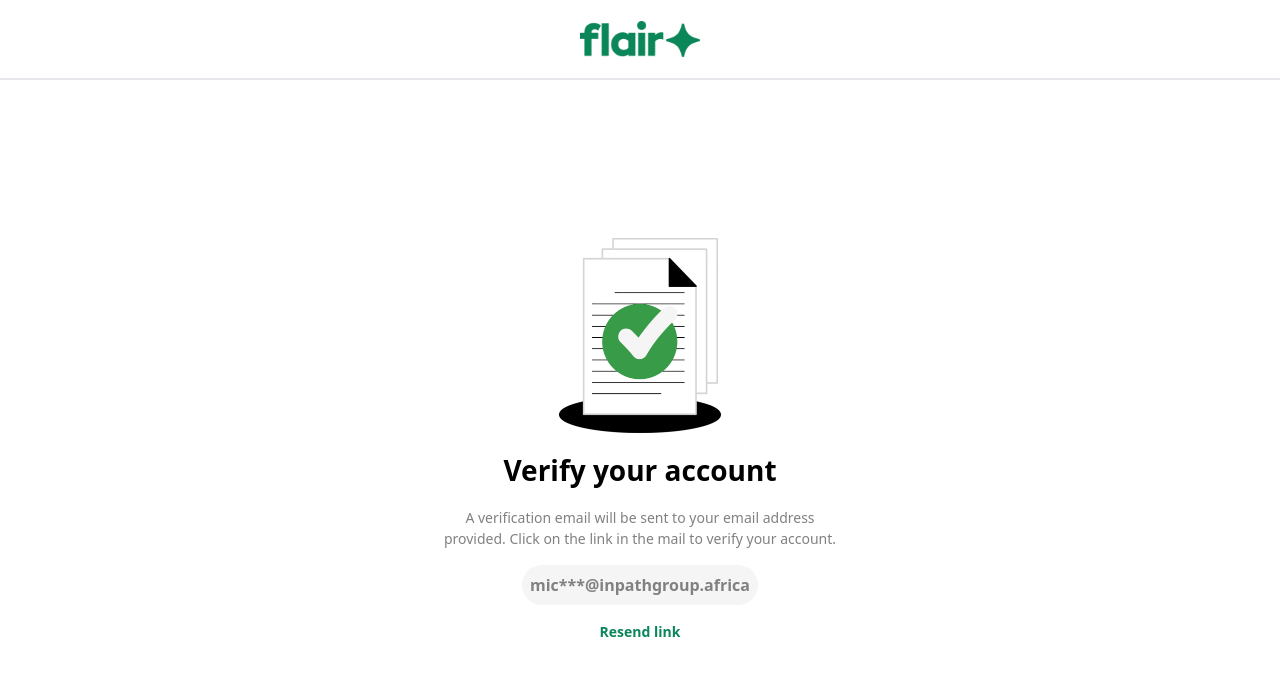
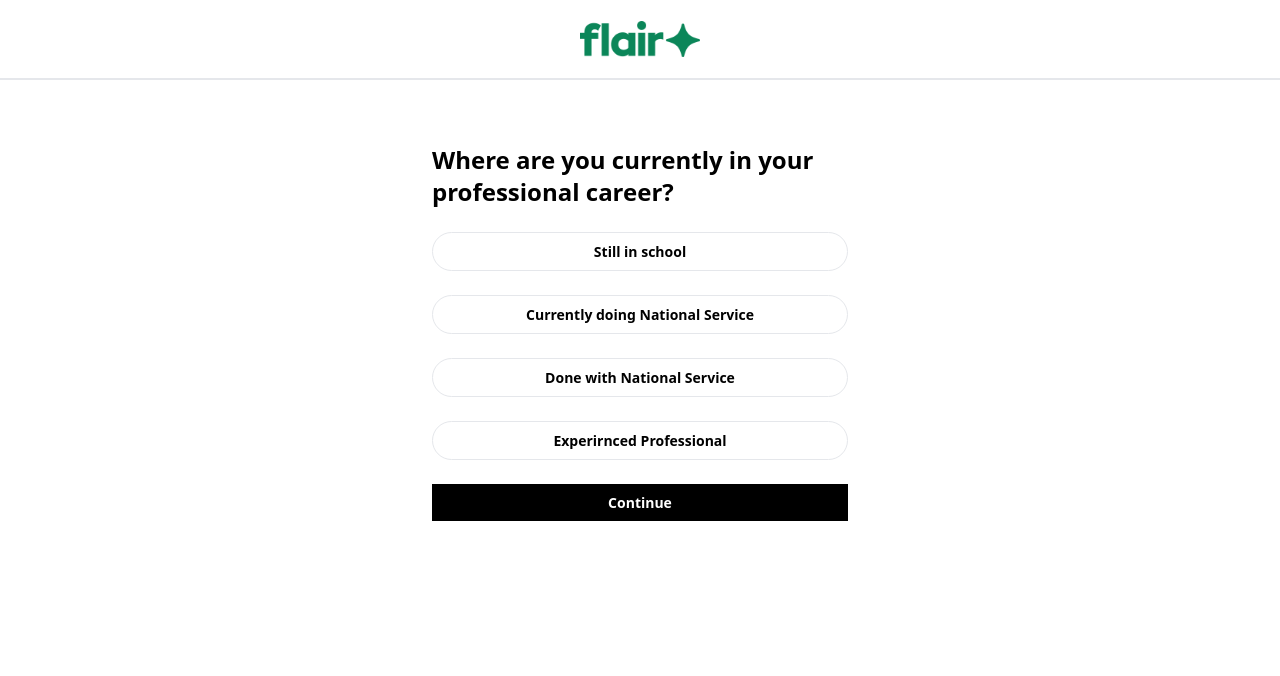
Before and after one commit to Eugene-ak/flair, a React (Vite) app: page / in a window 1280 px wide. Shown: the top 676 px of the page. Built offline with nearby package versions, Linux system fonts and the light colour scheme.

Commit message:
Complete career status screen

```diff
--- a/src/App.tsx
+++ b/src/App.tsx
@@ -1,9 +1,9 @@
-import VerifyAccountPage from "./components/pages/verify-account"
+import CareerStatusPage from "./components/pages/career-status";
 
 function App() {
   return (
     <>
-      <VerifyAccountPage />
+      <CareerStatusPage />
     </>
   )
 }
--- /dev/null
+++ b/src/components/pages/career-status.tsx
@@ -0,0 +1,21 @@
+import Logo from "/images/Flair logo.png";
+import pageStyles from "../../styles/career.module.css";
+export default function CareerStatusPage() {
+  return (
+    <>
+      <header className={pageStyles.header}>
+        <img src={Logo} className={pageStyles.logo} alt="logo" />
+      </header>
+      <main className={pageStyles.main}>
+        <form method="post" className={pageStyles.form}>
+          <h1>Where are you currently in your professional career?</h1>
+          <button type="button">Still in school</button>
+          <button type="button">Currently doing National Service</button>
+          <button type="button">Done with National Service</button>
+          <button type="button">Experirnced Professional</button>
+          <button type="submit">Continue</button>
+        </form>
+      </main>
+    </>
+  );
+}
--- /dev/null
+++ b/src/styles/career.module.css
@@ -0,0 +1,27 @@
+.header {
+  @apply justify-center;
+}
+
+.logo {
+  @apply h-4/5;
+}
+
+.main {
+  @apply mt-16 flex flex-col items-center justify-start gap-4;
+}
+
+.form {
+  @apply max-w-[26rem] flex flex-col items-center gap-6;
+}
+
+.form h1 {
+  @apply text-2xl font-bold;
+}
+
+.form button[type="button"] {
+  @apply w-full p-2 text-[.875rem] font-bold border rounded-full;
+}
+
+.form button[type="submit"] {
+  @apply w-full p-2 bg-black text-white text-[.875rem] font-bold;
+}
```
